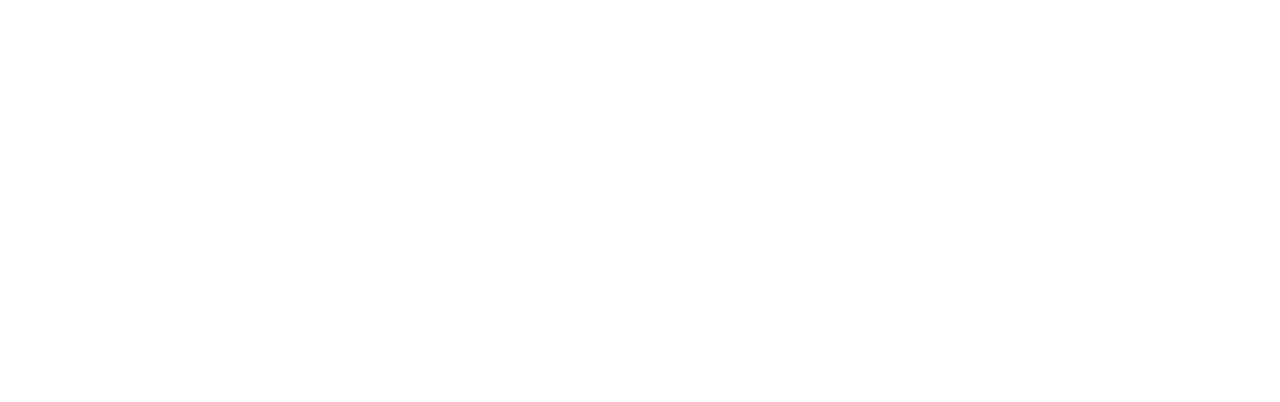
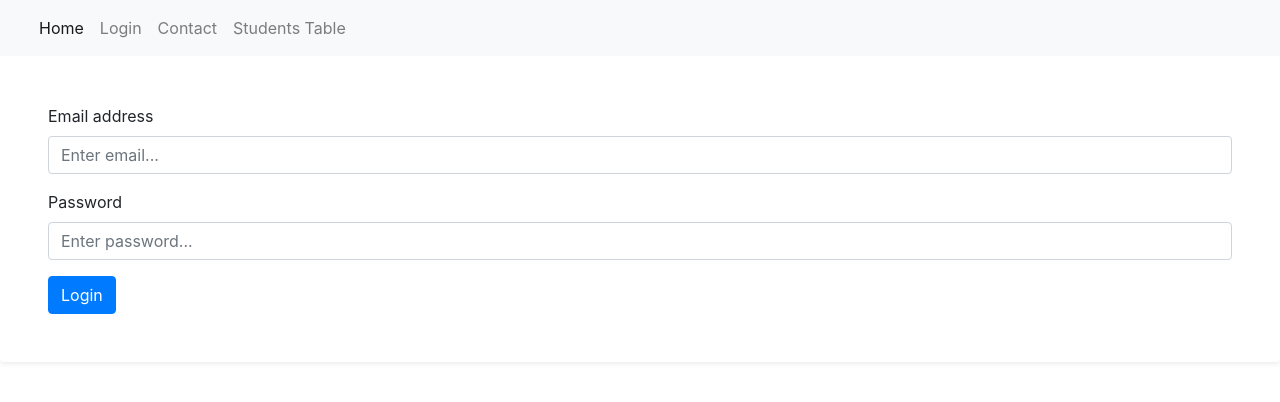
Before and after one commit to cjengo033/laravel, a React (Create React App) app in the folder my-react-app/: page /login in a window 1280 px wide. Before the commit this address had no page. Shown: the top 402 px of the page. Built offline with nearby package versions, Linux system fonts and the light colour scheme; no server answers.

Commit message:
integ of login

```diff
--- a/my-react-app/package.json
+++ b/my-react-app/package.json
@@ -11,7 +11,10 @@
     "@testing-library/user-event": "^13.5.0",
     "axios": "^1.1.0",
     "react": "^18.2.0",
+    "react-bootstrap-buttons": "^1.0.0",
+    "react-bootstrap-form": "^0.1.4-beta6",
     "react-dom": "^18.2.0",
+    "react-hook-form": "^7.37.0",
     "react-scripts": "5.0.1",
     "web-vitals": "^2.1.4"
   },
--- a/my-react-app/src/App.js
+++ b/my-react-app/src/App.js
@@ -9,6 +9,7 @@
 import Contact from "./pages/Contact";
 import NoPage from "./pages/NoPage";
 import Student from './pages/Student';
+import Login from './pages/Login';
 
 function App() {
   return (
@@ -20,6 +21,7 @@
           <Route path="blogs/:id" element={<Blogs />} />
           <Route path="contact" element={<Contact />} />
           <Route path="students" element={<Student />} />
+          <Route path="login" element={<Login />} />
         </Route>
       </Routes>
     </BrowserRouter>
--- a/my-react-app/src/pages/Contact.js
+++ b/my-react-app/src/pages/Contact.js
@@ -19,7 +19,7 @@
             <div className='form-group'>
               <label>First name</label>
               <input type="text"
-              class="form-control"
+              className="form-control"
               placeholder='First name'
               aria-label="Sizing example input"
               aria-describedby="inputGroup-sizing-lg" />
@@ -29,7 +29,7 @@
               <label>Last name</label>
               <input type="text"
               placeholder='Last name'
-              class="form-control"
+              className="form-control"
               aria-label="Sizing example input"
               aria-describedby="inputGroup-sizing-lg" />
             </div>
@@ -38,7 +38,7 @@
               <label>What's your email?</label>
               <input type="text"
               placeholder='Email'
-              class="form-control"
+              className="form-control"
               aria-label="Sizing example input"
               aria-describedby="inputGroup-sizing-lg" />
             </div>
--- a/my-react-app/src/pages/Layout.js
+++ b/my-react-app/src/pages/Layout.js
@@ -3,17 +3,17 @@
 const Layout = () => {
   return (
     <>
-    <nav class="navbar navbar-expand-lg navbar-light bg-light">
-                <div class="container-fluid">
-                    <button class="navbar-toggler" type="button" data-bs-toggle="collapse" data-bs-target="#navbarNavAltMarkup" aria-controls="navbarNavAltMarkup" aria-expanded="false" aria-label="Toggle navigation">
-                        <span class="navbar-toggler-icon"></span>
+    <nav className="navbar navbar-expand-lg navbar-light bg-light">
+                <div className="container-fluid">
+                    <button className="navbar-toggler" type="button" data-bs-toggle="collapse" data-bs-target="#navbarNavAltMarkup" aria-controls="navbarNavAltMarkup" aria-expanded="false" aria-label="Toggle navigation">
+                        <span className="navbar-toggler-icon"></span>
                     </button>
-                    <div class="collapse navbar-collapse" id="navbarNavAltMarkup">
-                        <div class="navbar-nav">
-                            <a class="nav-link active" aria-current="page" href="/">Home</a>
-                            {/* <a class="nav-link" href="/blogs">Blogs</a> */}
-                            <a class="nav-link" href="/contact">Contact</a>
-                            <a class="nav-link" href="/students">Students Table</a>
+                    <div className="collapse navbar-collapse" id="navbarNavAltMarkup">
+                        <div className="navbar-nav">
+                            <a className="nav-link active" aria-current="page" href="/">Home</a>
+                            <a className="nav-link" href="/login">Login</a>
+                            <a className="nav-link" href="/contact">Contact</a>
+                            <a className="nav-link" href="/students">Students Table</a>
 
                         </div>
                     </div>
--- /dev/null
+++ b/my-react-app/src/pages/Login.js
@@ -0,0 +1,70 @@
+import { useState, useEffect } from "react";
+import { FontAwesomeIcon } from '@fortawesome/react-fontawesome'
+const axios = require('axios').default;
+
+const Login = () => {
+
+    const [email, setEmail] = useState("");
+    const [password, setPassword] = useState({
+        email : '',
+        password : ''
+    });
+
+
+    const handleSubmit = (e) => {
+        fetch('http://127.0.0.1:8000/api/authentication/login', {
+            method: 'POST',
+            body: JSON.stringify({
+              "email" : email,
+              "password" : password
+
+            }),
+            headers: {
+              'Content-type': 'application/json; charset=UTF-8',
+            },
+          })
+             .then((response) => response.json())
+             .then((data) => {
+                console.log(data);
+                // Handle data
+             })
+             .catch((err) => {
+                console.log(err.message);
+             });
+    }
+
+    return (
+        <>
+
+            <div className="shadow-sm p-5 m-10 bg-white rounded">
+                <form onSubmit={handleSubmit()}>
+
+                    <div className="form-group">
+                        <label >Email address</label>
+                        <input type="email"
+                            onChange={e => setEmail(e.target.value)}
+                            className="form-control"
+                            id="exampleInputEmail1"
+                            placeholder="Enter email..." />
+                    </div>
+
+                    <div className="form-group">
+                        <label >Password</label>
+                        <input type="password"
+                            onChange={e => setPassword(e.target.value)}
+                            className="form-control"
+                            id="exampleInputEmail1"
+                            placeholder="Enter password..." />
+                    </div>
+
+                    <button className="btn btn-primary">Login</button>
+                </form>
+            </div>
+
+        </>
+
+
+    );
+}
+
+export default Login;
```
Also changed, not shown: my-react-app/src/pages/Student.js (+0 -10 lines), 1 other file (tests, documents, lock files or other folders).
